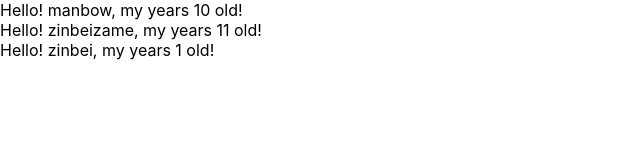
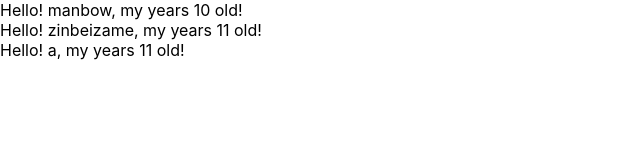
Before and after one commit to manbow1206/udemy-react-redux-crud-application, a React (Create React App) app: page / in a window 1280 px wide. Shown: the top 160 px of the page, without its empty margins (0-640 px from the left). Built offline with nearby package versions, Linux system fonts and the light colour scheme.

Commit message:
learn prop-types

```diff
--- a/src/App.js
+++ b/src/App.js
@@ -1,10 +1,11 @@
 import React from "react";
+import PropTypes from "prop-types";
 
 const App = () => {
   const profiles = [
     { name: "manbow", age: 10 },
     { name: "zinbeizame", age: 11 },
-    { name: "zinbei" },
+    { name: "a", age: 11 },
   ];
   return (
     <div>
@@ -22,8 +23,10 @@ const User = (props) => {
     </div>
   );
 };
+
+User.propTypes = {
+  name: PropTypes.string,
+  age: PropTypes.number.isRequired,
+};
+
 export default App;
-
-User.defaultProps = {
-  age: 1,
-};
```
